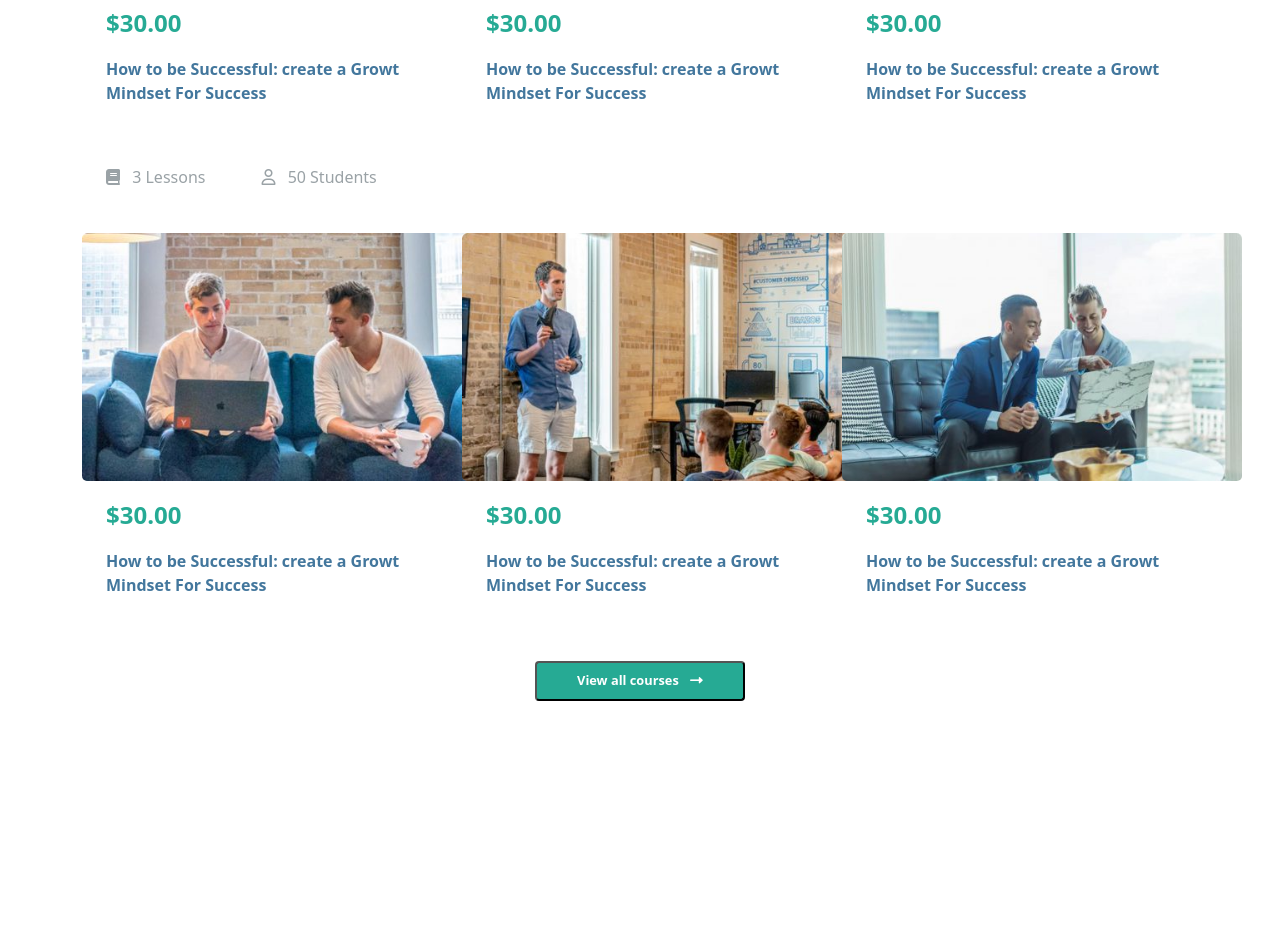
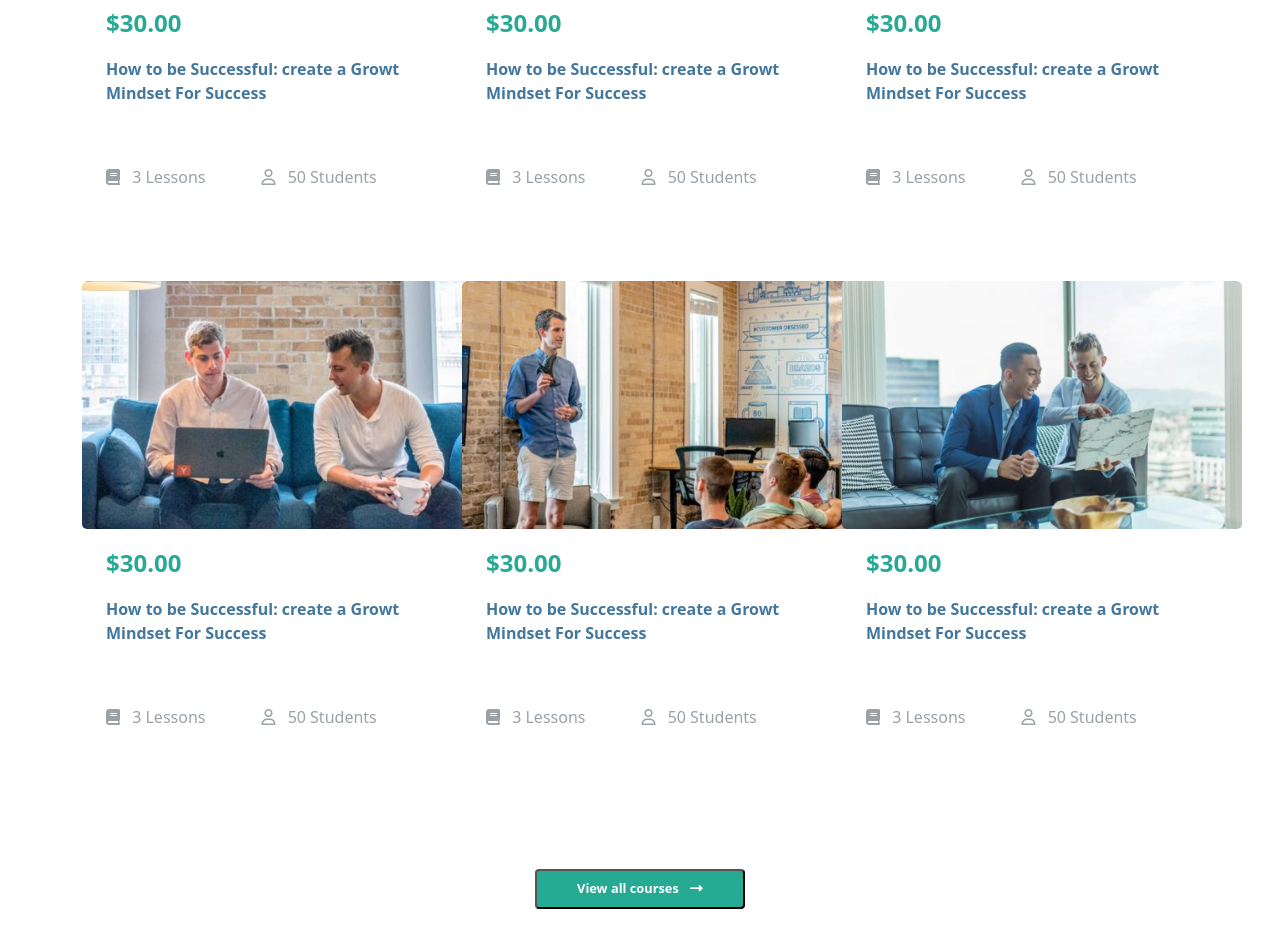
Before and after one commit to Mikele91/proj-html-vuejs, a Vue app: page / in a window 1280 px wide. Shown: the part 2000-2948 px from the top of the page. Before the commit the page ends 2797 px from the top, so only its background shows below. Built offline with nearby package versions, Linux system fonts and the light colour scheme.

Commit message:
aggiunto effetto hover

```diff
--- a/src/assets/style/common.scss
+++ b/src/assets/style/common.scss
@@ -23,5 +23,13 @@ body{
         padding: .5rem 2.5rem;
         font-size: 0.8rem;
         font-weight: 700;
+        transition: transform .2s;
+
+
+        &:hover{
+            box-shadow:0 10px  ;
+             transform: scale(1.1);
+
+        }
     };
 };
--- /dev/null
+++ b/src/components/Book.vue
@@ -0,0 +1,16 @@
+<template>
+  <section>
+      <div class="main_top"></div>
+      <div class="main_icon"></div>
+  </section>
+</template>
+
+<script>
+export default {
+nome:"Book",
+}
+</script>
+
+<style>
+
+</style>
--- a/src/components/Courses.vue
+++ b/src/components/Courses.vue
@@ -26,8 +26,9 @@
                         <div class="text container">
                         <div class="price"> $30.00</div>
                         <p>How to be Successful: create a Growt Mindset For Success</p>
-                        <div class="icons">
-
+                       <div class="icons">
+                            <i class="fas fa-book  my-5"></i> <span class="mx-2"> 3 Lessons</span>
+                            <i class="far fa-user ms-5 "></i> <span class="mx-2"> 50 Students</span>
                         </div>
 
                         </div>
@@ -38,42 +39,46 @@
                         <div class="price"> $30.00</div>
                         <p>How to be Successful: create a Growt Mindset For Success</p>
                         <div class="icons">
-
+                            <i class="fas fa-book  my-5"></i> <span class="mx-2"> 3 Lessons</span>
+                            <i class="far fa-user ms-5 "></i> <span class="mx-2"> 50 Students</span>
                         </div>
 
                         </div>
                     </div>
 
 
-                      <div class="col-4 ">
+                      <div class="col-4 my-5">
                         <img src="../assets/images/motivation-course-03-480x298.jpg" alt="">
                         <div class="text container">
                         <div class="price"> $30.00</div>
                         <p>How to be Successful: create a Growt Mindset For Success</p>
                         <div class="icons">
-
+                            <i class="fas fa-book  my-5"></i> <span class="mx-2"> 3 Lessons</span>
+                            <i class="far fa-user ms-5 "></i> <span class="mx-2"> 50 Students</span>
                         </div>
 
                         </div>
                     </div>
-                      <div class="col-4">
+                      <div class="col-4 my-5">
                         <img src="../assets/images/motivation-course-02-480x298.jpg" alt="">
                         <div class="text container">
                         <div class="price"> $30.00</div>
                         <p>How to be Successful: create a Growt Mindset For Success</p>
                         <div class="icons">
-
+                            <i class="fas fa-book  my-5"></i> <span class="mx-2"> 3 Lessons</span>
+                            <i class="far fa-user ms-5 "></i> <span class="mx-2"> 50 Students</span>
                         </div>
 
                         </div>
                     </div>
-                      <div class="col-4 ">
+                      <div class="col-4 my-5 ">
                         <img src="../assets/images/motivation-course-01-480x298.jpg" alt="">
                         <div class="text container">
                         <div class="price"> $30.00</div>
                         <p>How to be Successful: create a Growt Mindset For Success</p>
                         <div class="icons">
-
+                            <i class="fas fa-book  my-5"></i> <span class="mx-2"> 3 Lessons</span>
+                            <i class="far fa-user ms-5 "></i> <span class="mx-2"> 50 Students</span>
                         </div>
 
                         </div>
@@ -113,6 +118,11 @@ name:"Courses"
    }
    main{
        .col-4{
+            transition: transform .2s;
+           &:hover{
+               box-shadow: 0 10px rgba(128, 128, 128, 0.062) ;
+                transform: scale(1.1)
+           }
            p{
                color: $marino;
                font-weight: 700;
--- a/src/components/Main.vue
+++ b/src/components/Main.vue
@@ -46,6 +46,7 @@
     </section>
     <MainVideo/>
     <Courses/>
+    <Book/>
 
     </div>
 
@@ -59,6 +60,8 @@
 <script>
 import MainVideo from './MainVideo.vue'
 import Courses from './Courses.vue'
+import Book from './Book.vue'
+
 
 
 export default {
@@ -66,6 +69,7 @@ export default {
     components:{
         MainVideo,
         Courses,
+        Book,
     }
 
 }
```
